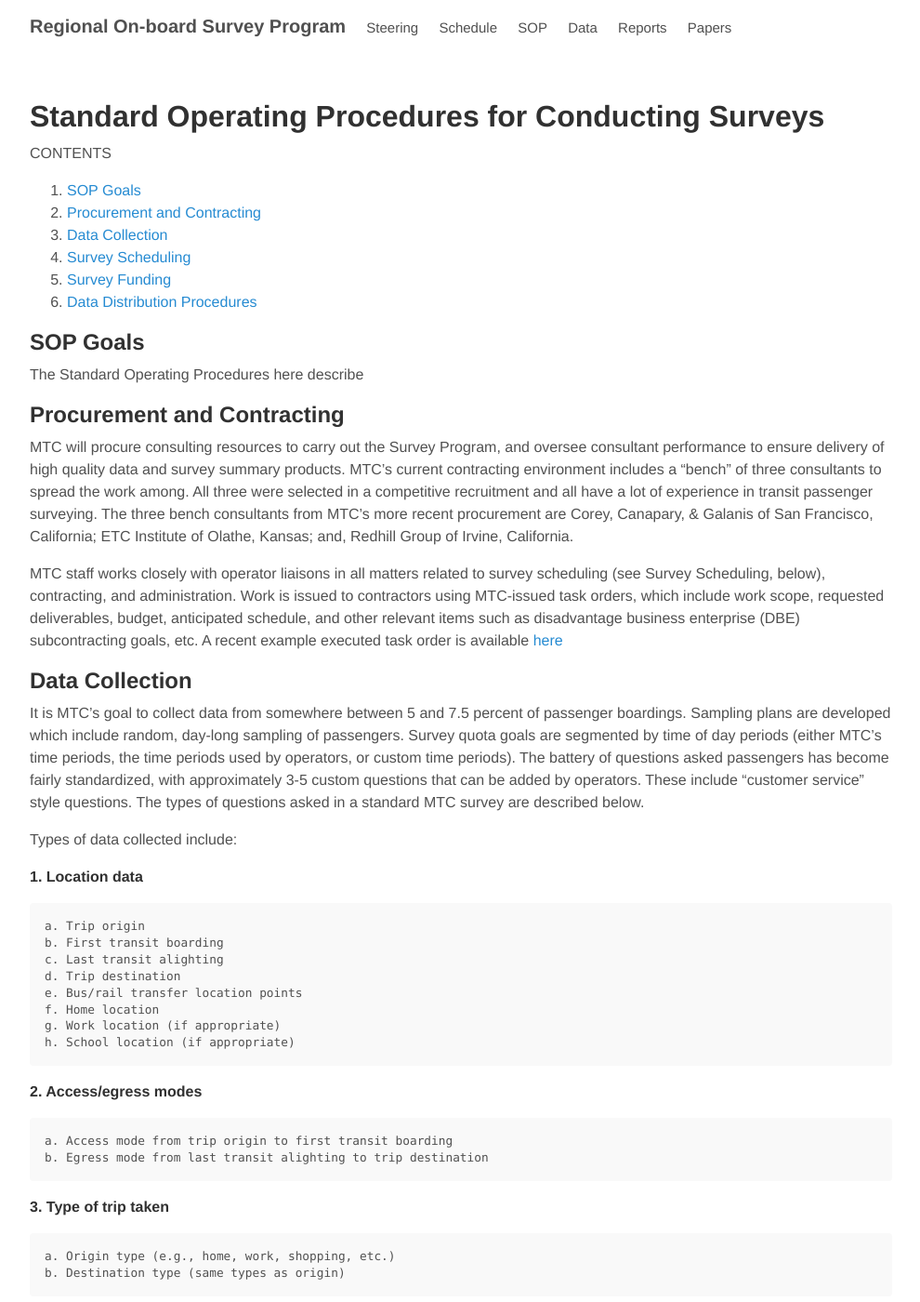
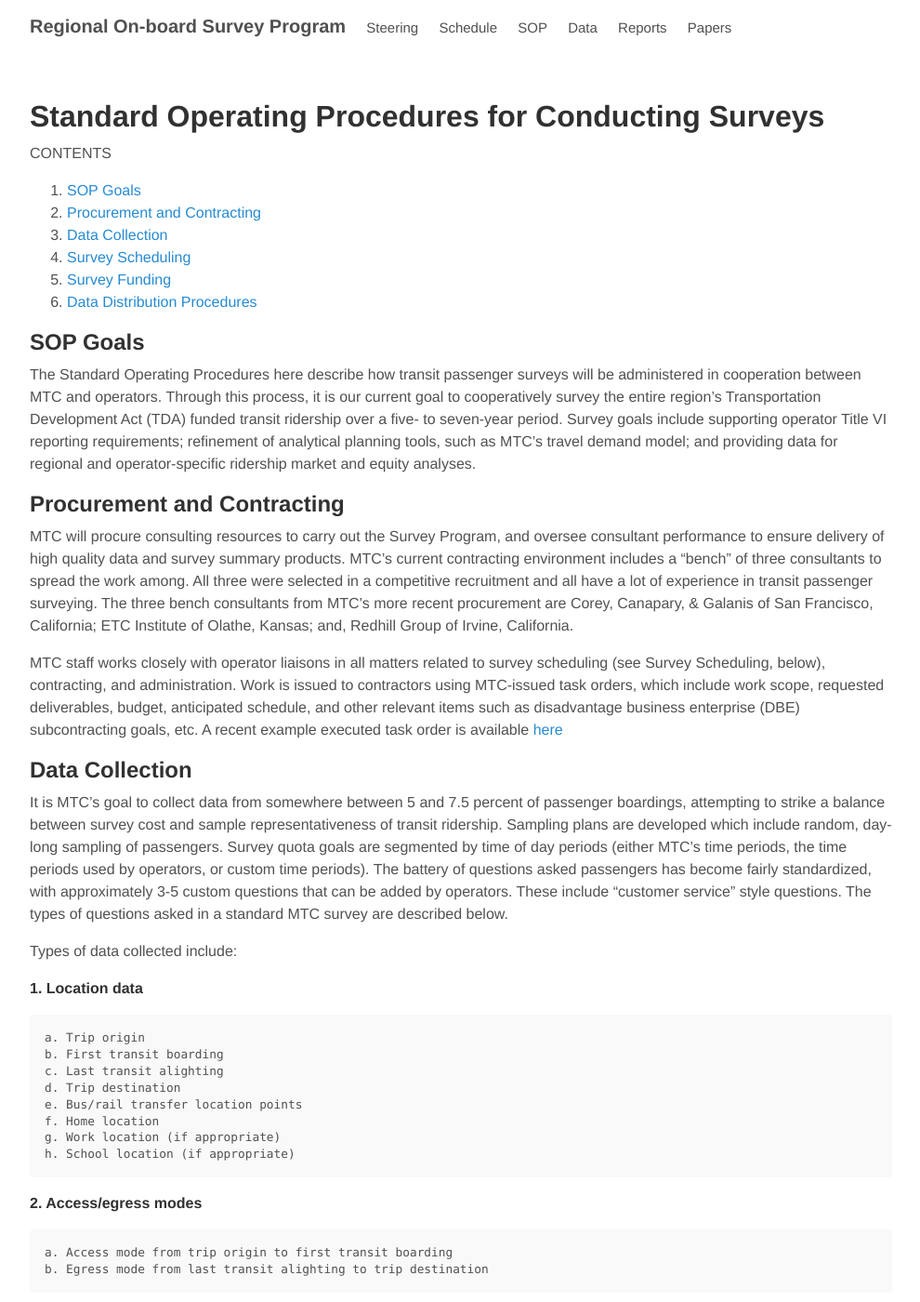
Before and after one commit to BayAreaMetro/transit-passenger-surveys, a Jekyll site: the page built from SOP.md, in a window 1280 px wide and 1400 px high. Shown: the whole window at 93% size, without its empty margins (144-1134 px from the left). Built offline with Jekyll 4.4.1, drawn with Linux system fonts in a browser that asks for light colours; nearby versions of some CDN libraries; library files that are not in the unit come from our copies; some of the changed text lies outside the part shown.

Commit message:
Index change

```diff
--- a/SOP.md
+++ b/SOP.md
@@ -16,7 +16,7 @@ CONTENTS
 
 ## SOP Goals
 
-The Standard Operating Procedures here describe
+The Standard Operating Procedures here describe how transit passenger surveys will be administered in cooperation between MTC and operators. Through this process, it is our current goal to cooperatively survey the entire region's Transportation Development Act (TDA) funded transit ridership over a five- to seven-year period. Survey goals include supporting operator Title VI reporting requirements; refinement of analytical planning tools, such as MTC's travel demand model; and providing data for regional and operator-specific ridership market and equity analyses.
 
 ## Procurement and Contracting
 
@@ -26,7 +26,7 @@ MTC staff works closely with operator liaisons in all matters related to survey
 
 ## Data Collection
 
-It is MTC's goal to collect data from somewhere between 5 and 7.5 percent of passenger boardings. Sampling plans are developed which include random, day-long sampling of passengers. Survey quota goals are segmented by time of day periods (either MTC's time periods, the time periods used by operators, or custom time periods). The battery of questions asked passengers has become fairly standardized, with approximately 3-5 custom questions that can be added by operators. These include "customer service" style questions. The types of questions asked in a standard MTC survey are described below.
+It is MTC's goal to collect data from somewhere between 5 and 7.5 percent of passenger boardings, attempting to strike a balance between survey cost and sample representativeness of transit ridership. Sampling plans are developed which include random, day-long sampling of passengers. Survey quota goals are segmented by time of day periods (either MTC's time periods, the time periods used by operators, or custom time periods). The battery of questions asked passengers has become fairly standardized, with approximately 3-5 custom questions that can be added by operators. These include "customer service" style questions. The types of questions asked in a standard MTC survey are described below.
 
 Types of data collected include:
 
--- a/index.html
+++ b/index.html
@@ -3,7 +3,7 @@ layout: default
 title: Home
 ---
 
-Information repository for the MTC Regional On-board Survey Program.
+Information repository for the MTC Regional On-board Survey Program. Please report and questions or comments to Shimon Israel at SIsrael@mtc.ca.gov.
 
 <br>
 <br>
```
Also changed, not shown: other parts of SOP.md (+1 -1 lines).
